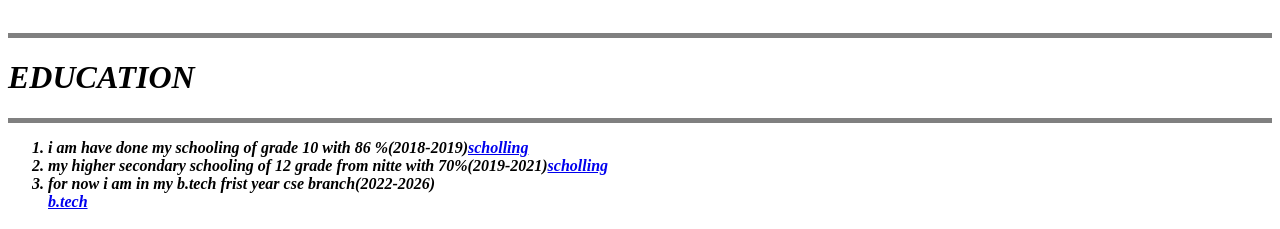
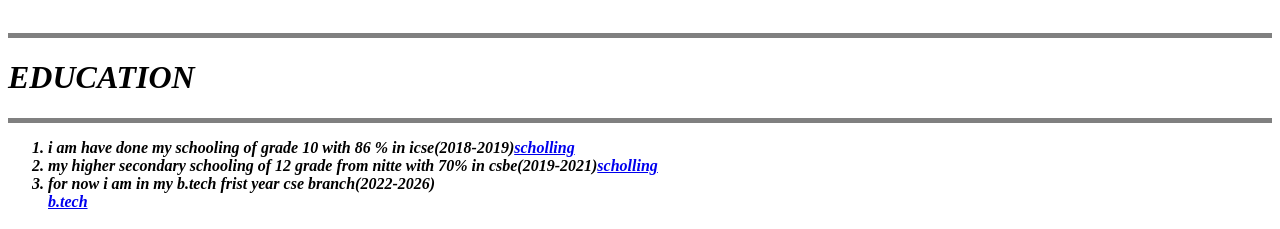
Before and after one commit to SMD111-git/personal-site, a plain HTML site: page index.html in a window 1280 px wide. Shown: the part 458-687 px from the top of the page. Drawn offline with Linux system fonts and the light colour scheme.

Commit message:
Update index.html

```diff
--- a/index.html
+++ b/index.html
@@ -21,8 +21,8 @@
         <br>
         <p><hr size="5" noshade><h1><em>EDUCATION</em></h1>
             <hr size="5" noshade>
-        <strong><i><ol><li> i am have done my schooling of grade 10 with 86 %(2018-2019)<a href="https://www.facebook.com/pages/category/Local-business/Greenvalley-school-515879645246648/">scholling</a></li>
-        <li>my higher secondary schooling of 12 grade from nitte with 70%(2019-2021)<a href="https://nis.ac.in/">scholling</a></li>
+        <strong><i><ol><li> i am have done my schooling of grade 10 with 86 % in icse(2018-2019)<a href="https://www.facebook.com/pages/category/Local-business/Greenvalley-school-515879645246648/">scholling</a></li>
+        <li>my higher secondary schooling of 12 grade from nitte with 70% in csbe(2019-2021)<a href="https://nis.ac.in/">scholling</a></li>
         <li>for now i am in my b.tech frist year cse branch(2022-2026)</li><a href="https://www.mits.ac.in/">b.tech</a></ol></i></strong></p>
         <p><h1><a href="hobbies.html">HOBBIES</a></h1>
             <h1><em><a href="conactme.html">conact</a></em></h1>
```
